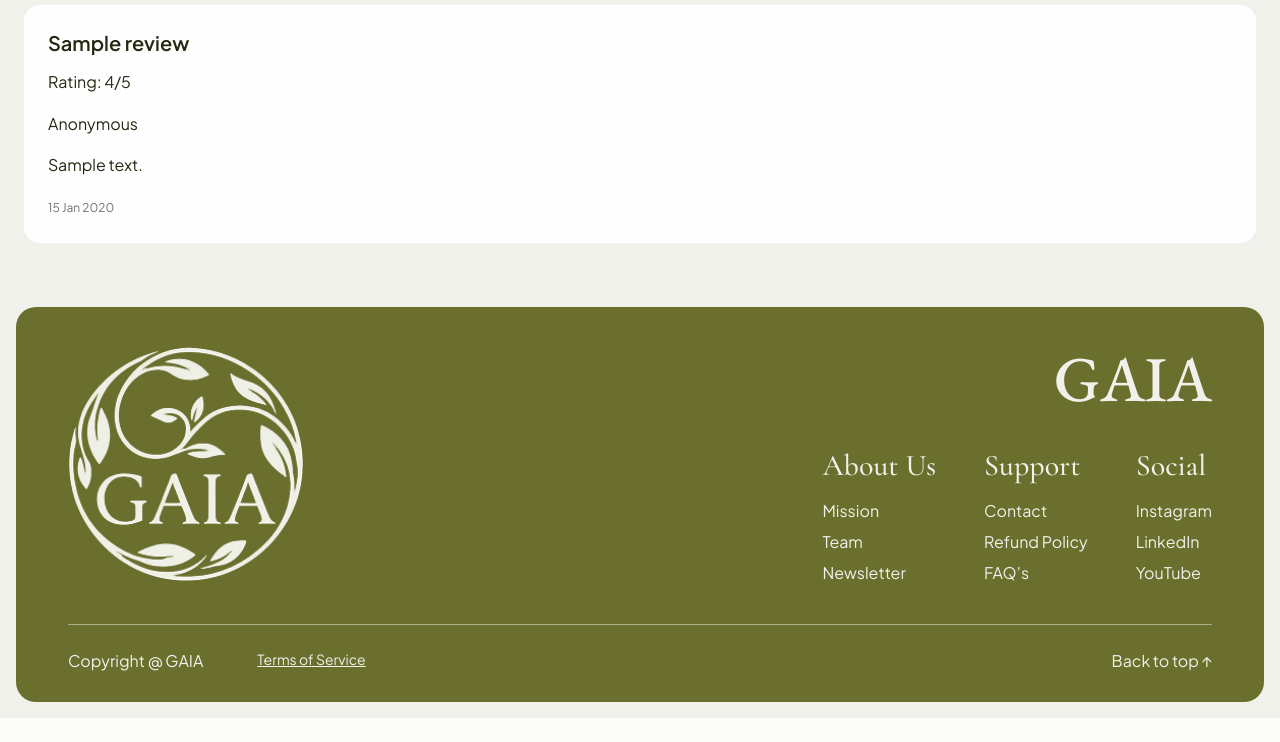
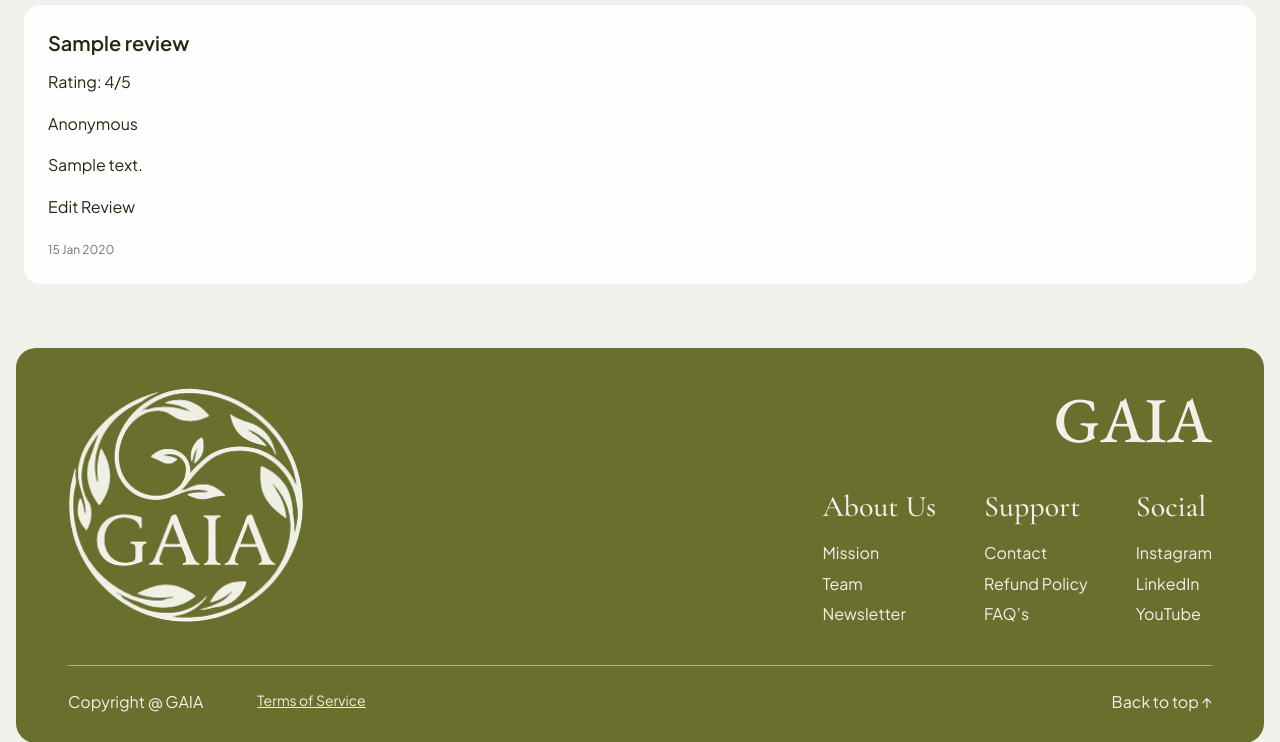
Before and after one commit to Gaia-sustainable-curated-thrift/Gaia, a Django app: page /reviews/seller/1/ in a window 1280 px wide. Shown: the part 398-1140 px from the top of the page. Before the commit the page ends 1116 px from the top, so only its background shows below. Run offline with Django 5.2, Linux system fonts and the light colour scheme; a user stored in the database is signed in; data comes from the database, SQL or seed files in the repository; tables that the repository leaves empty hold one stand-in row (values such as "Sample post").

Commit message:
feat: allow users to edit their own reviews

```diff
--- a/reviews/urls.py
+++ b/reviews/urls.py
@@ -16,4 +16,11 @@ urlpatterns = [
         views.create_review,
         name="create_review",
     ),
+
+    path(
+        "<int:review_id>/edit/",
+        views.edit_review,
+        name="edit_review",
+    ),
+
 ]
--- a/reviews/views.py
+++ b/reviews/views.py
@@ -50,3 +50,32 @@ def create_review(request, seller_id):
     }
 
     return render(request, "reviews/review_form.html", context)
+
+@login_required(login_url="login")
+def edit_review(request, review_id):
+    review = get_object_or_404(
+        Review,
+        pk=review_id,
+        reviewer=request.user,
+    )
+
+    if request.method == "POST":
+        form = ReviewForm(request.POST, instance=review)
+
+        if form.is_valid():
+            form.save()
+
+            return redirect(
+                "reviews:seller_reviews",
+                seller_id=review.seller_id,
+            )
+    else:
+        form = ReviewForm(instance=review)
+
+    context = {
+        "form": form,
+        "seller": review.seller,
+        "is_edit": True,
+    }
+
+    return render(request, "reviews/review_form.html", context)
--- a/templates/reviews/seller_reviews.html
+++ b/templates/reviews/seller_reviews.html
@@ -31,6 +31,14 @@
 
                 <p>{{ review.comment|linebreaksbr }}</p>
 
+                {% if user.is_authenticated and user.pk == review.reviewer_id %}
+                    <p>
+                        <a href="{% url 'reviews:edit_review' review.pk %}">
+                            Edit Review
+                        </a>
+                    </p>
+                {% endif %}
+
                 <time datetime="{{ review.created_at|date:'c' }}">
                     {{ review.created_at|date:"d M Y" }}
                 </time>
```
Also changed, not shown: templates/reviews/review_form.html (+17 -3 lines).
